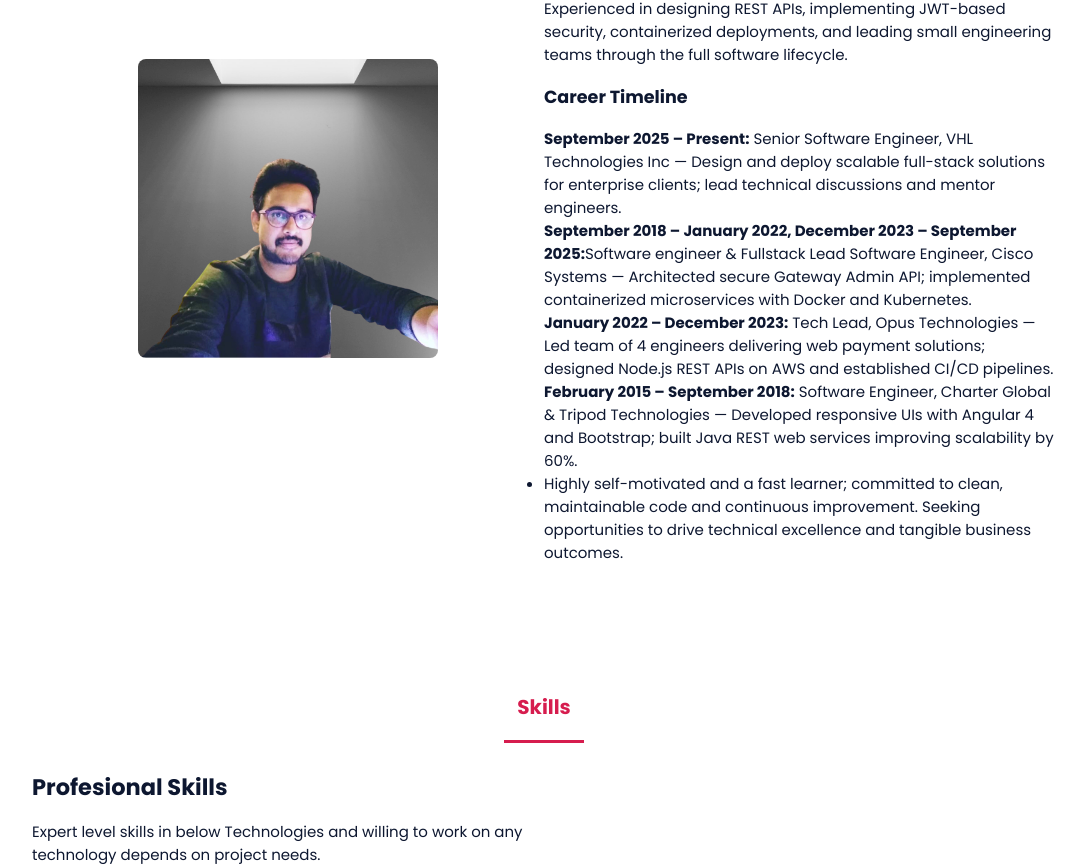
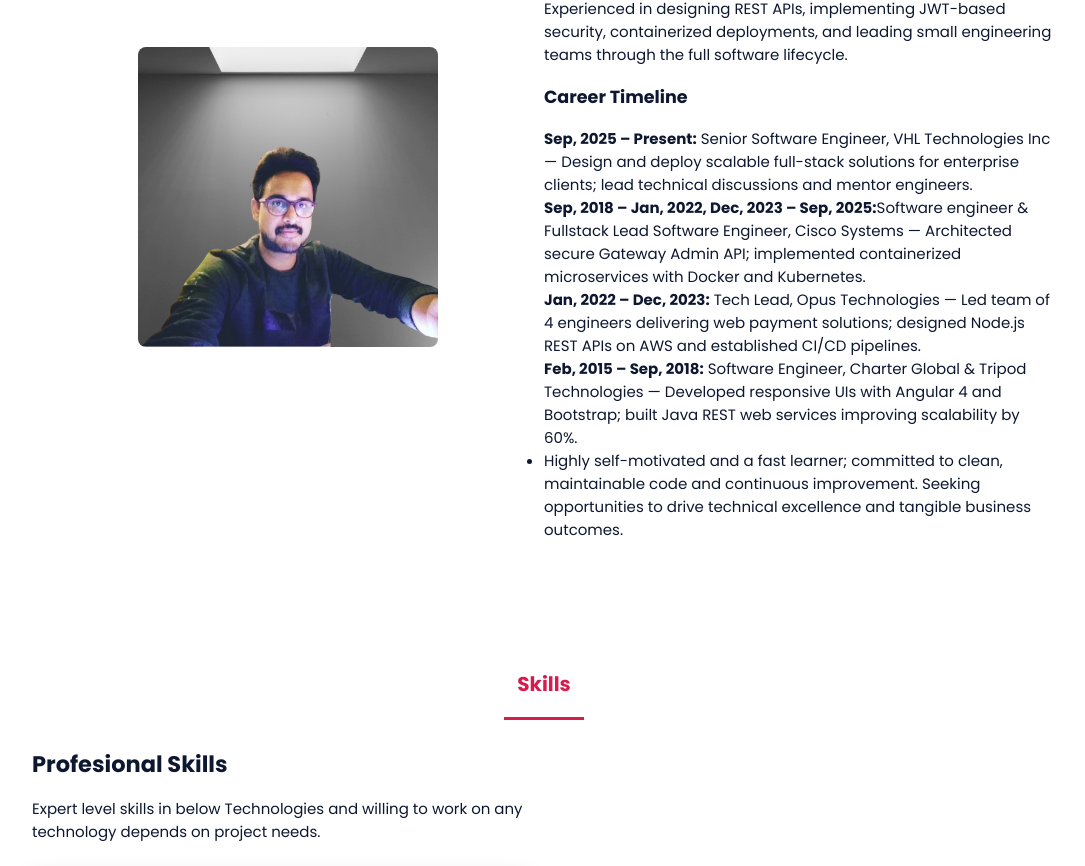
Before and after one commit to mkpasala/mkpasala.github.io, a website: page index.html in a window 1280 px wide. Shown: the part 936-1802 px from the top of the page, without its empty margins (96-1181 px from the left). Drawn offline with nearby package versions, Linux system fonts and the light colour scheme.

Commit message:
changes related to timeline

```diff
--- a/index.html
+++ b/index.html
@@ -119,10 +119,10 @@
 
           <h3 class="about__smalltitle">Career Timeline</h3>
             <ul class="about__timeline">
-            <li><strong>September 2025 – Present:</strong> Senior Software Engineer, VHL Technologies Inc — Design and deploy scalable full-stack solutions for enterprise clients; lead technical discussions and mentor engineers.</li>
-            <li><strong>September 2018 – January 2022, December 2023 – September 2025:</strong>Software engineer & Fullstack Lead Software Engineer, Cisco Systems — Architected secure Gateway Admin API; implemented containerized microservices with Docker and Kubernetes.</li>
-            <li><strong>January 2022 – December 2023:</strong> Tech Lead, Opus Technologies — Led team of 4 engineers delivering web payment solutions; designed Node.js REST APIs on AWS and established CI/CD pipelines.</li>
-            <li><strong>February 2015 – September 2018:</strong> Software Engineer, Charter Global & Tripod Technologies — Developed responsive UIs with Angular 4 and Bootstrap; built Java REST web services improving scalability by 60%.</li>
+            <li><strong>Sep, 2025 – Present:</strong> Senior Software Engineer, VHL Technologies Inc — Design and deploy scalable full-stack solutions for enterprise clients; lead technical discussions and mentor engineers.</li>
+            <li><strong>Sep, 2018 – Jan, 2022, Dec, 2023 – Sep, 2025:</strong>Software engineer & Fullstack Lead Software Engineer, Cisco Systems — Architected secure Gateway Admin API; implemented containerized microservices with Docker and Kubernetes.</li>
+            <li><strong>Jan, 2022 – Dec, 2023:</strong> Tech Lead, Opus Technologies — Led team of 4 engineers delivering web payment solutions; designed Node.js REST APIs on AWS and established CI/CD pipelines.</li>
+            <li><strong>Feb, 2015 – Sep, 2018:</strong> Software Engineer, Charter Global & Tripod Technologies — Developed responsive UIs with Angular 4 and Bootstrap; built Java REST web services improving scalability by 60%.</li>
             </ul>
 
           <p class="about__text">Highly self-motivated and a fast learner; committed to clean, maintainable code and continuous improvement. Seeking opportunities to drive technical excellence and tangible business outcomes.</p>
```
